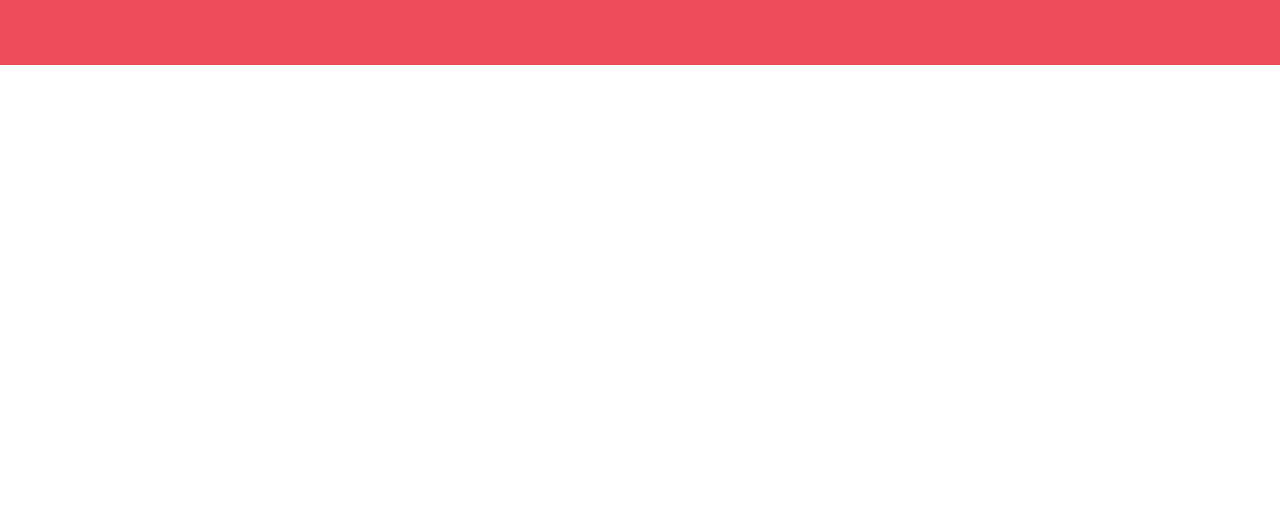
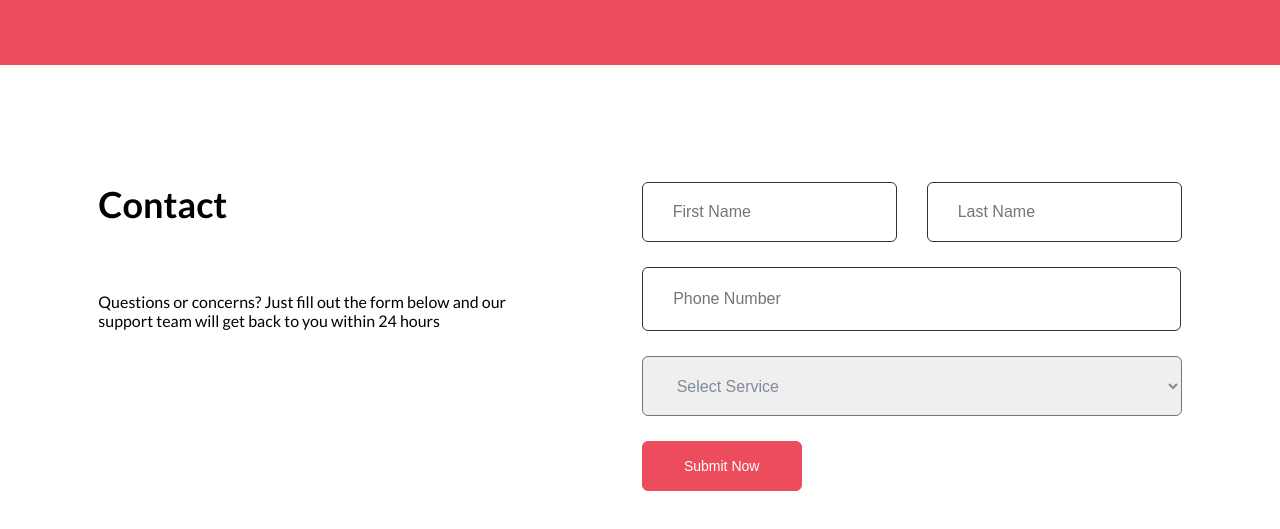
Before and after one commit to exet18/CloudBudget, a website: page index.html in a window 1280 px wide. Shown: the part 2878-3407 px from the top of the page. Before the commit the page ends 2943 px from the top, so only its background shows below. Drawn offline with Linux system fonts and the light colour scheme.

Commit message:
Made main-tech-support block

```diff
--- a/index.html
+++ b/index.html
@@ -147,6 +147,29 @@
                 </div>
             </div>
         </div>
+        <div class="main-tech-support">
+            <div class="tech-support-container">
+                <div class="support-information">
+                    <h4 class="information-contact">Contact</h4>
+                    <p class="more-information">Questions or concerns? Just fill out the form below and our support team will get back to you within 24 hours</p>
+                </div>
+                <div class="tech-request">
+                    <form action="#">
+                        <div class="user-name-block">
+                            <input type="text" class="firstname" placeholder="First Name">
+                            <input type="text" class="lastname" placeholder="Last Name">
+                        </div>
+                        <div class="phone-number-service">
+                            <input type="number" placeholder="Phone Number" class="phone-number">
+                            <select name="" id="" class="select-service">
+                                <option value="">Select Service</option>
+                            </select>
+                        </div>
+                        <input type="submit" value="Submit Now" class="submit-form">
+                    </form>
+                </div>
+            </div>
+        </div>
     </main>
 </body>
 </html>
--- a/style.scss
+++ b/style.scss
@@ -387,3 +387,82 @@ body{
     }
   }
 }
+.main-tech-support{
+  font-family: "Lato", sans-serif;
+  width: 100%;
+  .tech-support-container{
+    display: flex;
+    justify-content: space-evenly;
+    align-items: center;
+    margin-left: auto;
+    margin-right: auto;
+    max-width: 1280px;
+    padding-top: 117px;
+    padding-bottom: 33px;
+    .support-information{
+      width: 445px;
+      height: 350px;
+      .information-contact{
+        font-size: 36px;
+        margin: 0;
+        padding-bottom: 50px;
+      }
+      .more-information{
+        text-align: left;
+      }
+    }
+    .tech-request{
+      height: 350px;
+      width: 540px;
+      .user-name-block{
+        display: flex;
+        justify-content: space-between;
+        padding-bottom: 25px;
+        input{
+          border: 1px solid #333333;
+          box-sizing: border-box;
+          padding-left: 30px;
+          color: rgba(19, 39, 67, 0.5);
+          font-size: 16px;
+          width: 255px;
+          height: 60px;
+          border-radius: 6px;
+        }
+      }
+      .phone-number-service{
+        display: flex;
+        flex-direction: column;
+        align-items: center;
+        .phone-number{
+          border: 1px solid #333333;
+          width: 505px;
+          height: 60px;
+          padding-left: 30px;
+          color: rgba(19, 39, 67, 0.5);
+          font-size: 16px;
+          border-radius: 6px;
+          margin-bottom: 25px;
+        }
+        .select-service{
+          width: 540px;
+          height: 60px;
+          padding-left: 30px;
+          color: rgba(19, 39, 67, 0.5);
+          font-size: 16px;
+          border-radius: 6px;
+          margin-bottom: 25px;
+        }
+      }
+      .submit-form{
+        background: #ED4C5C;
+        border: 1.5px solid #ED4C5C;
+        box-sizing: border-box;
+        border-radius: 6px;
+        color: #FFFFFF;
+        width: 160px;
+        height: 50px;
+        font-size: 14px;
+      }
+    }
+  }
+}
```
Also changed, not shown: style.css, 1 other file.
